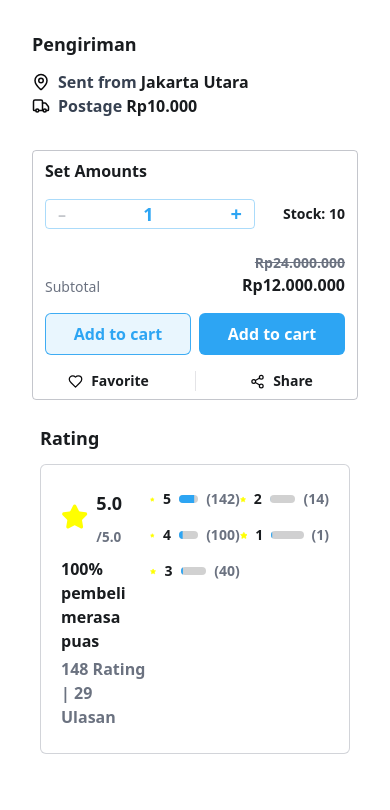
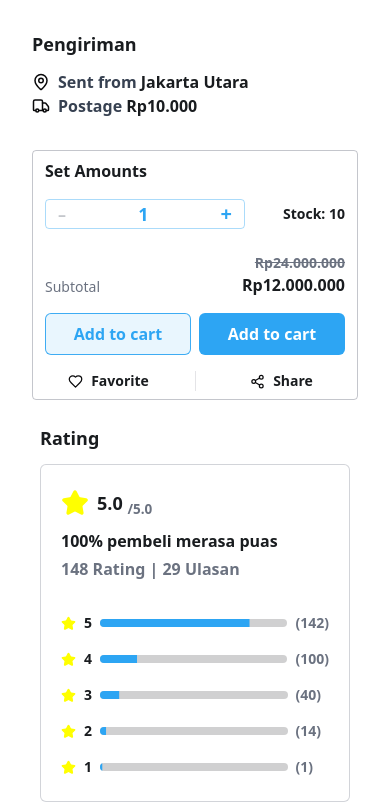
Before and after one commit to Glenn-Rhee/addorama, a Next.js app: page /product in a window 390 px wide. Shown: the part 1020-1830 px from the top of the page. Before the commit the page ends 1782 px from the top, so only its background shows below. Built offline with nearby package versions, Linux system fonts and the light colour scheme.

Commit message:
fix: mobile phone ui rating card

```diff
--- a/src/components/HomePage/CardProduct.tsx
+++ b/src/components/HomePage/CardProduct.tsx
@@ -6,7 +6,7 @@ export default function CardProduct() {
   return (
     <Link
       href={"/product"}
-      className="flex flex-col p-3 gap-y-2 shadow-[1px_1px_10px_4px_rgba(0,_0,_0,_0.1)] rounded-sm"
+      className="flex flex-col p-3 gap-y-2 shadow-[1px_1px_14px_1px_rgba(0,_0,_0,_0.2)] rounded-sm"
     >
       <div className="w-full flex items-center justify-center">
         <Image
--- a/src/components/HomePage/Category.tsx
+++ b/src/components/HomePage/Category.tsx
@@ -21,7 +21,7 @@ export default function Category(props: CategoryProps) {
   }, [category, router]);
 
   return (
-    <div className="p-4 w-full rounded-md shadow-[1px_1px_14px_1px_rgba(0,_0,_0,_0.1)] ">
+    <div className="p-4 w-full rounded-md shadow-[1px_1px_14px_1px_rgba(0,_0,_0,_0.2)] ">
       <h2 className="font-bold text-[#191C1F] text-xl">Category</h2>
       <div className="mt-4 grid grid-cols-3 gap-x-3 p-0">
         <OptionCategory
--- a/src/components/ProductPage/PurchaseCard.tsx
+++ b/src/components/ProductPage/PurchaseCard.tsx
@@ -22,7 +22,7 @@ export default function PurchaseCard() {
       <h5 className="font-bold text-myBlack">Set Amounts</h5>
       <div className="grid grid-cols-1 lg:grid-cols-2 gap-y-2 lg:gap-y-0 lg:gap-x-1 mt-4">
         <div className="grid grid-cols-[70%_1fr] lg:grid-cols-[55%_1fr] items-center gap-x-2 w-full">
-          <div className="py-0 px-3 rounded-sm border items-center border-myBlue/40 flex justify-between">
+          <div className="py-0 px-3 rounded-sm border  max-w-[200px] items-center border-myBlue/40 flex justify-between">
             <button
               disabled={disable}
               onClick={() => {
--- a/src/components/ProductPage/RatingCard.tsx
+++ b/src/components/ProductPage/RatingCard.tsx
@@ -3,7 +3,7 @@ import { Progress } from "../ui/progress";
 
 export default function RatingCard() {
   return (
-    <div className="grid grid-cols-3 border border-gray-500/30 px-5 py-6 rounded-md bg-white">
+    <div className="grid grid-cols-1 md:grid-cols-3 border border-gray-500/30 px-5 py-6 rounded-md bg-white">
       <div className="space-y-3">
         <div className="flex gap-x-2 items-center">
           <Star color="yellow" fill="yellow" size={28} />
@@ -20,7 +20,7 @@ export default function RatingCard() {
           </span>
         </div>
       </div>
-      <div className="flex flex-col gap-y-4">
+      <div className="flex flex-col gap-y-4 mt-8 md:mt-0">
         <div className="flex items-center gap-x-2">
           <Star fill="yellow" color="yellow" size={15} />
           <span className="text-sm font-semibold text-myBlack">5</span>
@@ -40,7 +40,7 @@ export default function RatingCard() {
           <span className="text-gray-500 font-semibold text-sm">(40)</span>
         </div>
       </div>
-      <div className="flex flex-col gap-y-4">
+      <div className="flex flex-col gap-y-4 mt-4 md:mt-0">
         <div className="flex items-center gap-x-2">
           <Star fill="yellow" color="yellow" size={15} />
           <span className="text-sm font-semibold text-myBlack">2</span>
```
